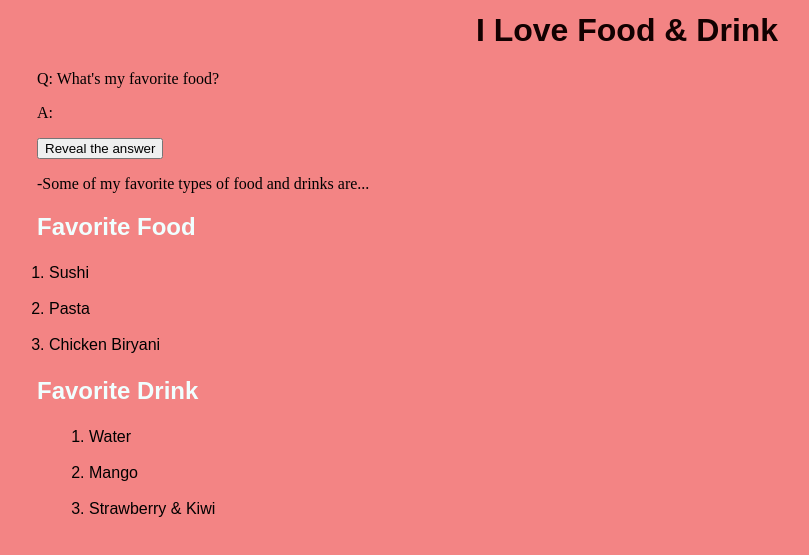
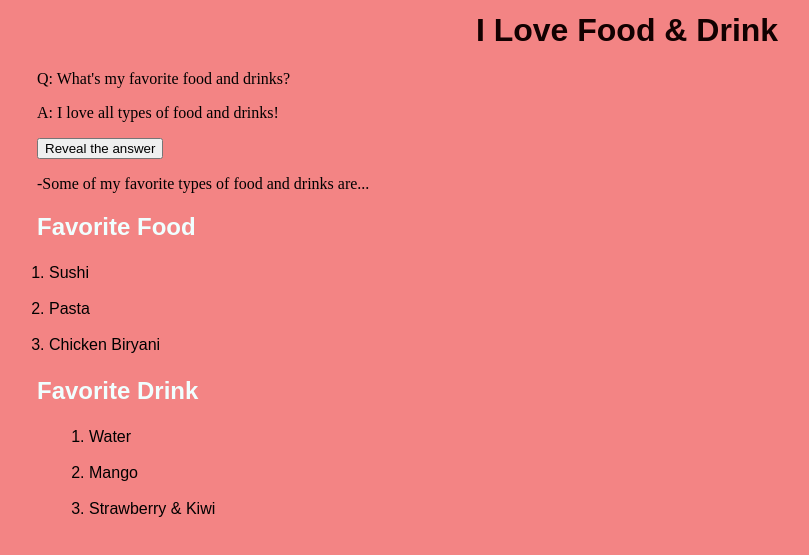
Before and after one commit to MoeNur24/My-First-Project, a plain HTML site: page index.html in a window 1280 px wide. Shown: the part 1044-1599 px from the top of the page, without its empty margins (13-822 px from the left). Drawn offline with Linux system fonts and the light colour scheme.

Commit message:
I updated README

```diff
--- a/CSS/styles.css
+++ b/CSS/styles.css
@@ -28,7 +28,7 @@ p {
 }
 
 ul {
-    padding: 0%;
+    padding:0%;
     float: unset;
 }
 
@@ -40,5 +40,5 @@ li {
 }
 
 #answer {
-    display: none;
+    display:inline-block;
 }
--- a/index.html
+++ b/index.html
@@ -16,19 +16,21 @@
         <div class="favor-things">
             <h2>Traveling</h2>
             <a href="https://www.americanairlines.ie/intl/ie/index.jsp?locale=en_IE">Click Here for Flights</a>
-            <p>- On my favor things to do is to travel the world. I love traveling, When you travel you eyes open to <strong>new experience!</strong> </p>
+            <p>- On my favor things to do is to travel the world. I love traveling, When you travel you eyes open to
+                <strong>new experience!</strong> </p>
             <img src="https://www.oyster.com/wp-content/uploads/sites/35/2019/12/beach-v18272278-nw-2000.jpg">
         </div>
 
         <div class="favor-things">
             <h2>Helping Others</h2>
             <p>I love helping People. When you help others <em>God Will Help You!</em> </p>
-            <img src="https://markdejesus.com/wp-content/uploads/2016/04/What-Makes-Helping-People-So-Challenging-And-What-To-Do-About-It.jpg">
+            <img
+                src="https://markdejesus.com/wp-content/uploads/2016/04/What-Makes-Helping-People-So-Challenging-And-What-To-Do-About-It.jpg">
         </div>
 
         <div class="favor-things">
             <h1>I Love Food & Drink</h1>
-            <p>Q: What's my favorite food?</p>
+            <p>Q: What's my favorite food and drinks?</p>
             <p>A: <span id="answer">I love all types of food and drinks!</span></p>
             <button onclick="clicked()">Reveal the answer</button>
             <p>-Some of my favorite types of food and drinks are...</p>
```
Also changed, not shown: 1 other file.
